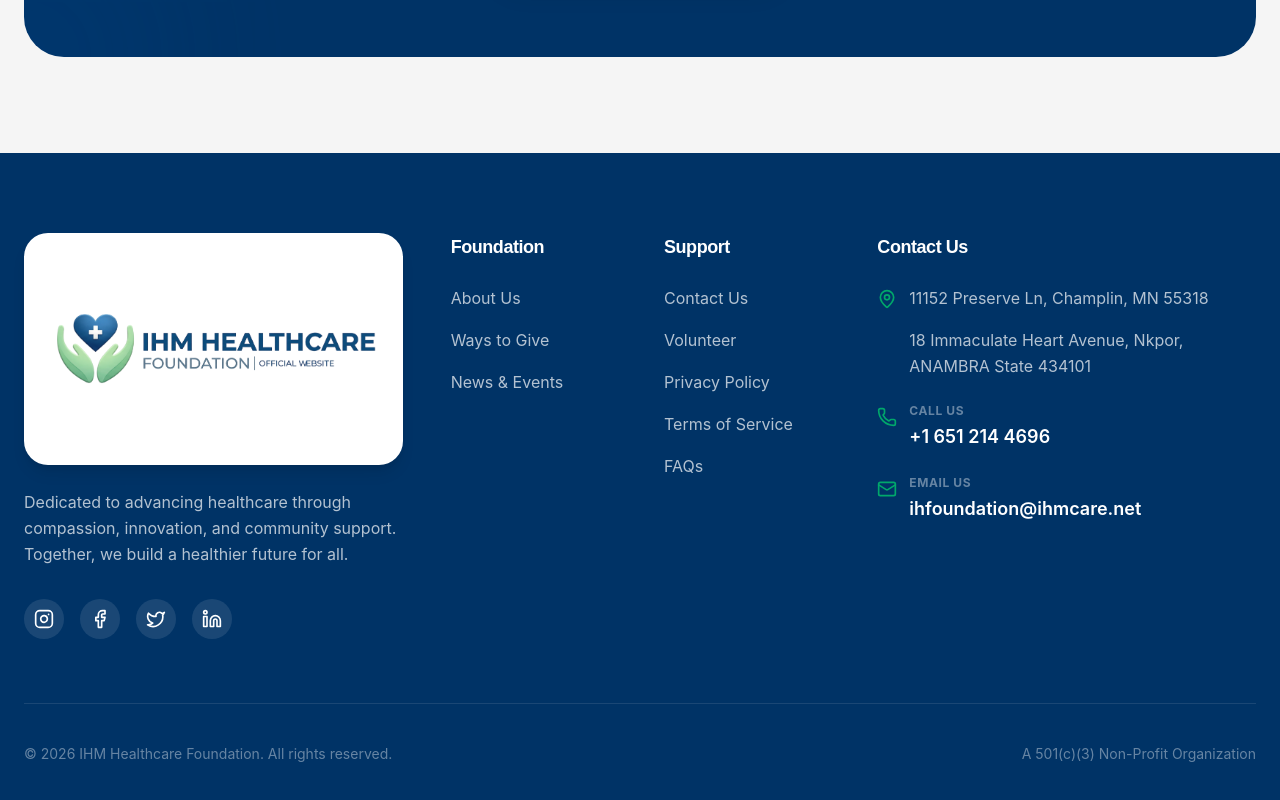
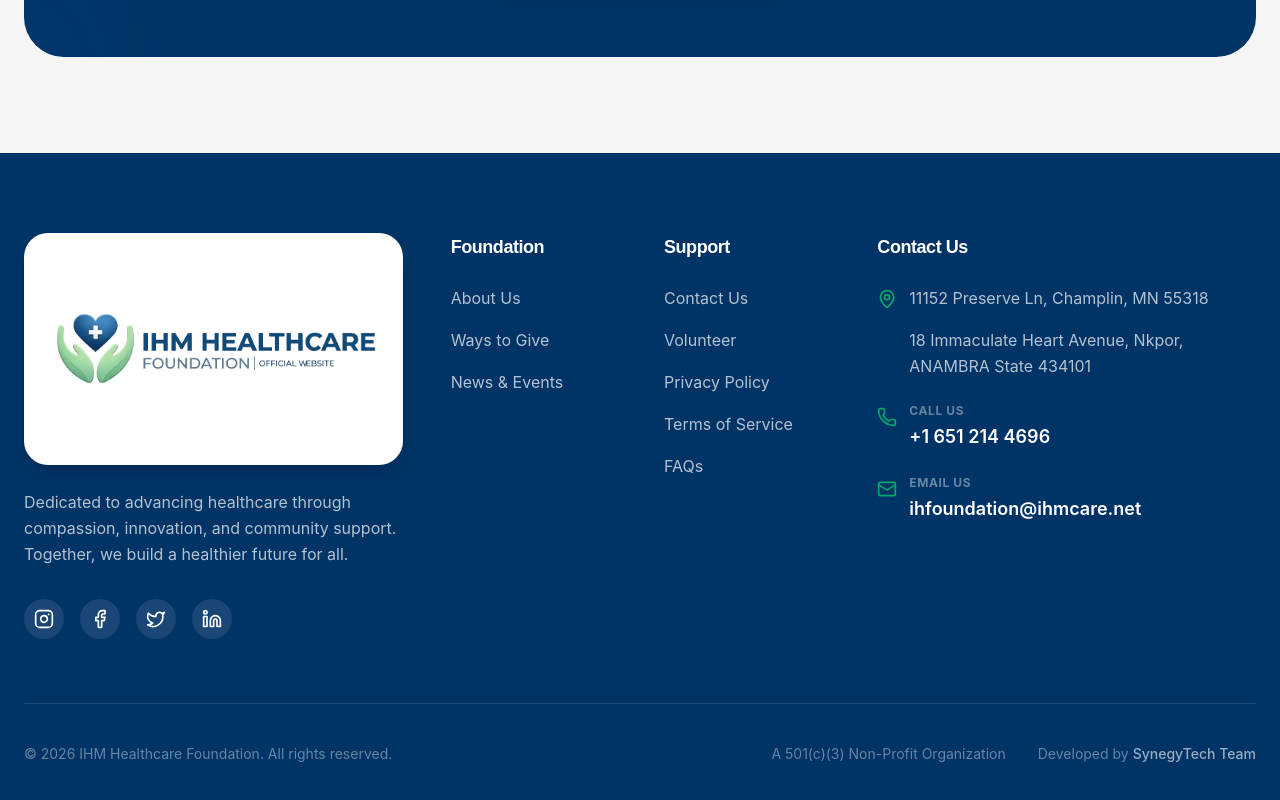
Before and after one commit to synegytech/ihmhealthcare, a React (Vite) app: page / in a window 1280 px wide. Shown: the part 5333-6133 px from the top of the page. Built offline with nearby package versions, Linux system fonts and the light colour scheme.

Commit message:
footer for dev

```diff
--- a/src/components/Footer.tsx
+++ b/src/components/Footer.tsx
@@ -84,7 +84,20 @@ export function Footer() {
 
       <div className="max-w-7xl mx-auto pt-10 border-t border-white/10 flex flex-col md:flex-row justify-between items-center gap-4 text-sm text-white/40">
         <p>© 2026 IHM Healthcare Foundation. All rights reserved.</p>
-        <p>A 501(c)(3) Non-Profit Organization</p>
+        <div className="flex flex-col md:flex-row items-center gap-4 md:gap-8">
+          <p>A 501(c)(3) Non-Profit Organization</p>
+          <p className="flex items-center gap-1">
+            Developed by
+            <a
+              href="https://synegytech.com.ng/"
+              target="_blank"
+              rel="noopener noreferrer"
+              className="text-white/60 hover:text-tertiary transition-colors font-medium decoration-tertiary/30 underline-offset-4 hover:underline"
+            >
+              SynegyTech Team
+            </a>
+          </p>
+        </div>
       </div>
     </footer>
   );
```
Also changed, not shown: 1 other file (tests, documents, lock files or other folders).
